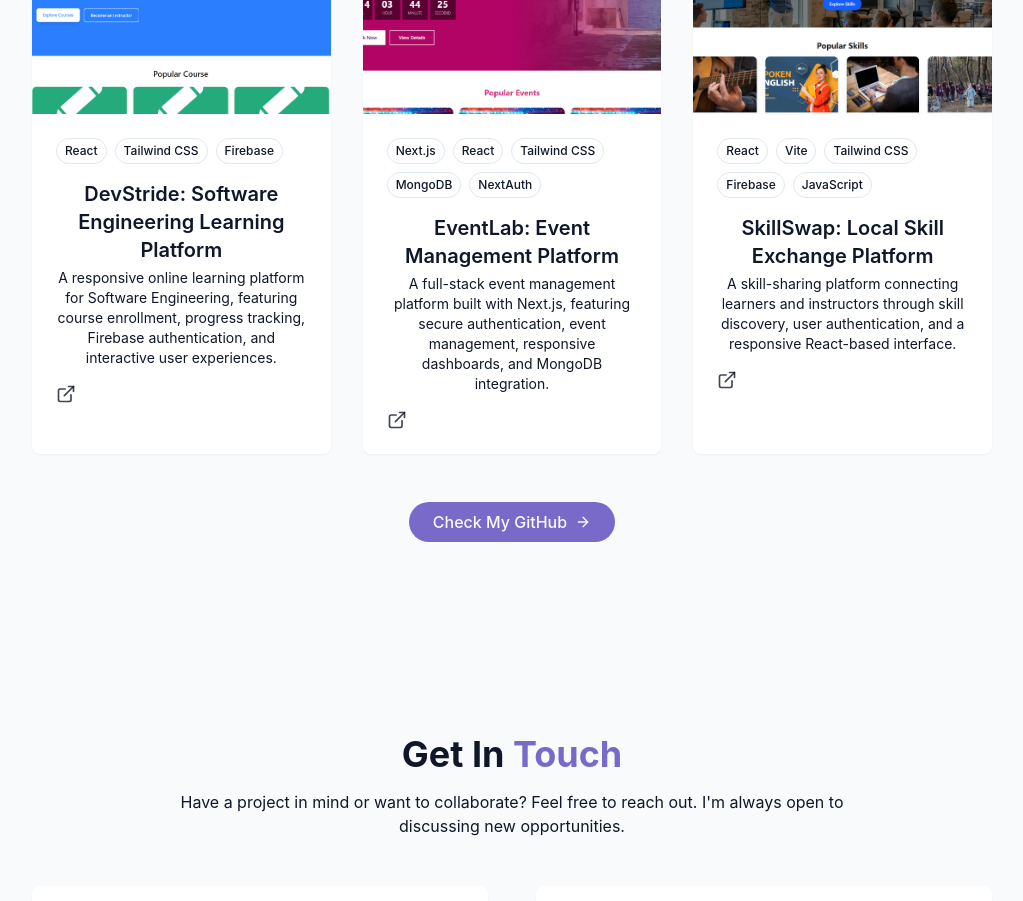
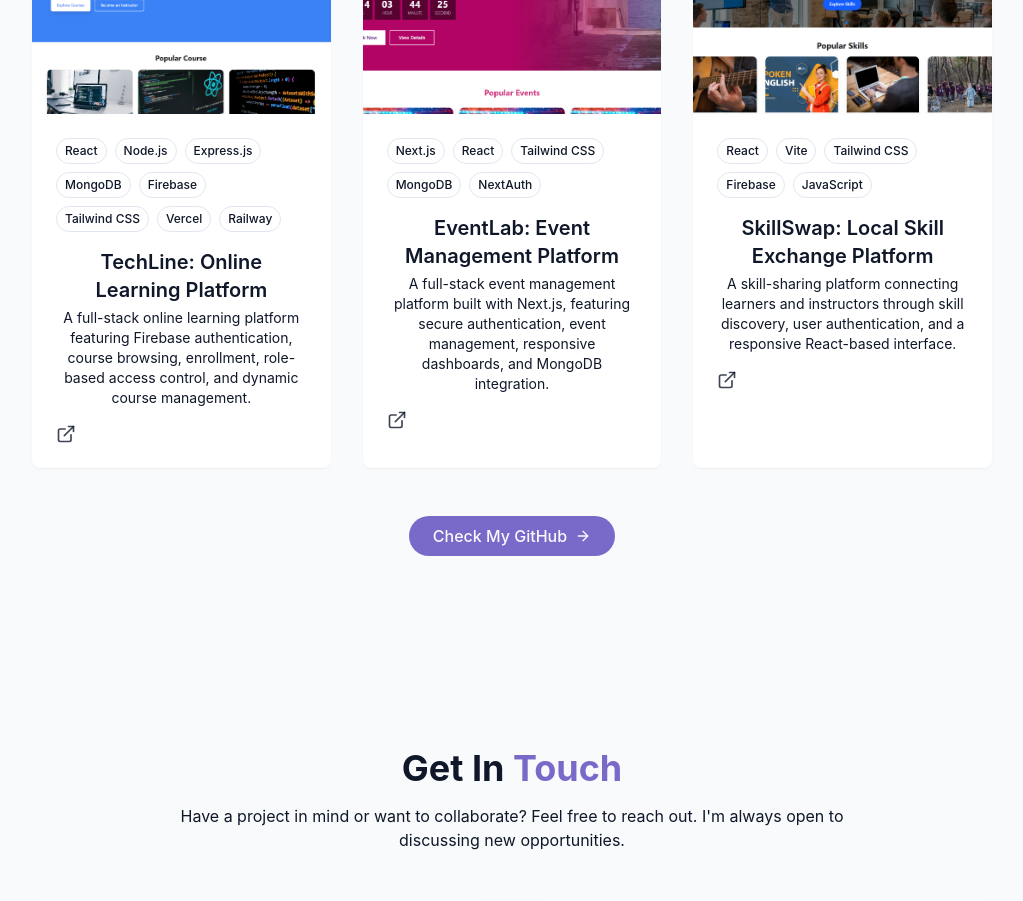
Before and after one commit to Rafu75/my-portfolio, a React (Vite) app: page / in a window 1280 px wide. Shown: the part 2960-3861 px from the top of the page, without its empty margins (128-1151 px from the left). Built offline with nearby package versions, Linux system fonts and the light colour scheme.

Commit message:
Update TechLine project details

```diff
--- a/src/components/ProjectsSection.jsx
+++ b/src/components/ProjectsSection.jsx
@@ -3,11 +3,11 @@ import { ArrowRight, ExternalLink } from "lucide-react";
 const projects = [
     {
         id: 1,
-        title: "DevStride: Software Engineering Learning Platform",
-        description: "A responsive online learning platform for Software Engineering, featuring course enrollment, progress tracking, Firebase authentication, and interactive user experiences.",
+        title: "TechLine: Online Learning Platform",
+        description: "A full-stack online learning platform featuring Firebase authentication, course browsing, enrollment, role-based access control, and dynamic course management.",
         image: "/projects/Project1.png",
-        tags: ["React", "Tailwind CSS", "Firebase"],
-        demoUrl: "https://dev-stride-89da6.web.app/",
+        tags: ["React", "Node.js", "Express.js", "MongoDB", "Firebase", "Tailwind CSS", "Vercel", "Railway"],
+        demoUrl: "https://tech-line-online-learning-platform.vercel.app",
     },
     {
         id: 2,
@@ -15,7 +15,7 @@ const projects = [
         description: "A full-stack event management platform built with Next.js, featuring secure authentication, event management, responsive dashboards, and MongoDB integration.",
         image: "/projects/Project2.png",
         tags: ["Next.js","React", "Tailwind CSS", "MongoDB", "NextAuth"],
-        demoUrl: "https://event-management-nextjs-olive.vercel.app/",
+        demoUrl: "https://event-management-nextjs-olive.vercel.app",
     },
     {
         id: 3,
@@ -23,7 +23,7 @@ const projects = [
         description: "A skill-sharing platform connecting learners and instructors through skill discovery, user authentication, and a responsive React-based interface.",
         image: "/projects/Project3.png",
         tags: ["React", "Vite", "Tailwind CSS", "Firebase", "JavaScript"],
-        demoUrl: "https://skillswap-firebase-auth-c71c8.web.app/",
+        demoUrl: "https://skillswap-firebase-auth-c71c8.web.app",
     },
 ];
 
```
Also changed, not shown: public/projects/Project1.png.
